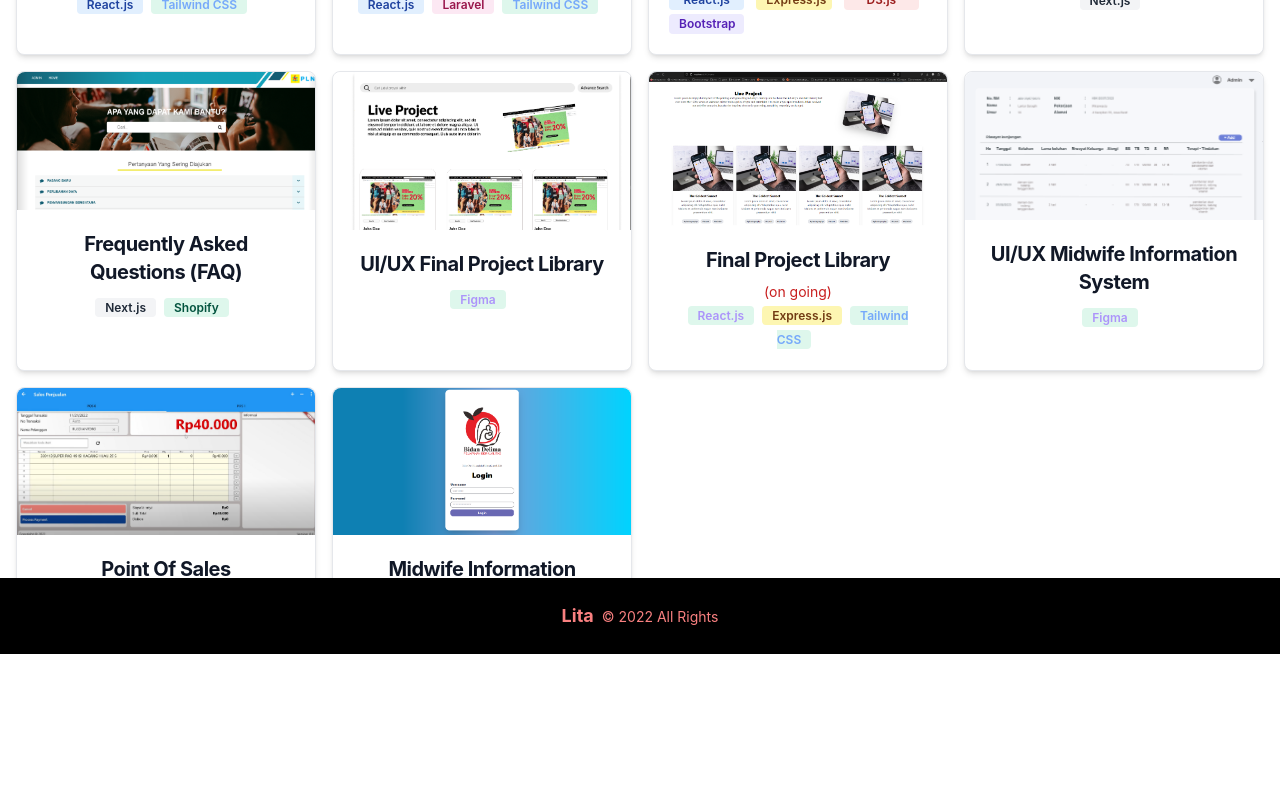
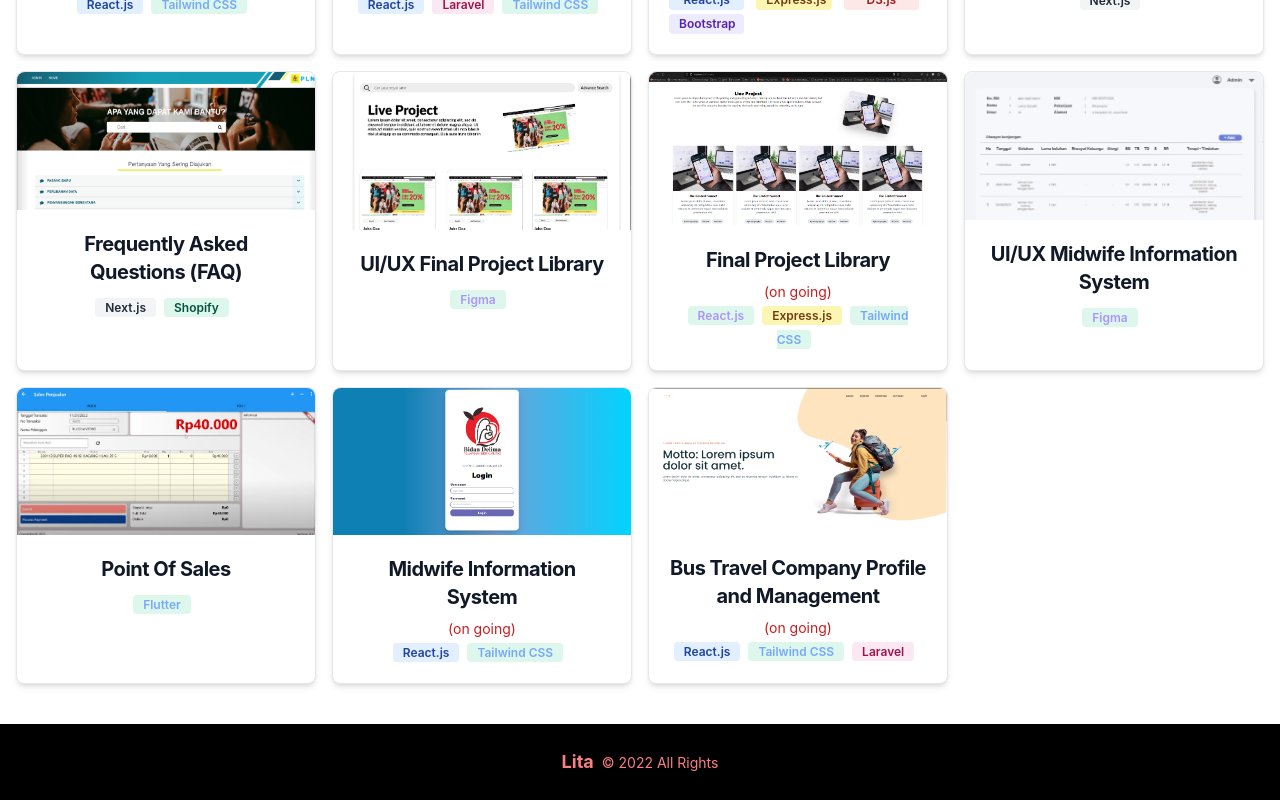
Before and after one commit to Talitazmiza/miportafolio, a React (Create React App) app: page /proyectos in a window 1280 px wide. Shown: the part 290-1090 px from the top of the page. Before the commit the page ends 944 px from the top, so only its background shows below. Built offline with nearby package versions, Linux system fonts and the light colour scheme.

Commit message:
add new project

```diff
--- a/src/Views/Components/Navbar.js
+++ b/src/Views/Components/Navbar.js
@@ -8,7 +8,7 @@ export default function Navbar() {
         <nav className="bg-white border-gray-200 px-2 sm:px-4 py-2.5 rounded dark:bg-gray-800">
             <div className="container flex flex-wrap justify-between items-center mx-auto">
                 <button className="btn btn-ghost text-red-400">
-                    <a href="/">EL Portafolio.</a>
+                    <a href="/">LITA's Portafolio.</a>
                 </button>
                 <button data-collapse-toggle="mobile-menu" type="button"
                         className="inline-flex items-center p-2 ml-3 text-sm text-gray-500 rounded-lg md:hidden hover:bg-gray-100 focus:outline-none focus:ring-2 focus:ring-gray-200 dark:text-gray-400 dark:hover:bg-gray-700 dark:focus:ring-gray-600"
--- a/src/Views/Sections/Project.js
+++ b/src/Views/Sections/Project.js
@@ -10,10 +10,11 @@ import etapenscode from '../../images/etapenscode.png';
 import midwife from '../../images/midwife.png';
 import pos from '../../images/pos.png';
 import simbidan from '../../images/simbidan.png';
+import bustour from '../../images/bustour.png'
 
 export default function Project() {
     return (
-        <div className="w-full h-screen lg:bg-white md:bg-red-600 overflow-hidden">
+        <div className="w-full bg-white">
             <div className="container md:mx-auto bg-white px-4 text-black">
                 <div className="grid lg:grid-cols-4 md:grid-cols-2 sm:grid-cols-1 gap-4">
                     <div className="max-w-sm bg-white rounded-lg border border-gray-200 shadow-md dark:bg-gray-800 dark:border-gray-700 md:shrink-0">
@@ -106,7 +107,7 @@ export default function Project() {
                             <span className="bg-green-100 text-blue-400 text-xs font-semibold mr-2 px-2.5 py-0.5 rounded dark:bg-purple-200 dark:text-green-900">Tailwind CSS</span>
                         </div>
                     </div>
-                    <div className="max-w-sm bg-white rounded-lg border border-gray-200 shadow-md dark:bg-gray-800 dark:border-gray-700">
+                    <div className="max-w-sm bg-white rounded-lg border border-gray-200 shadow-md dark:bg-gray-800 dark:border-gray-700 ">
                         <a href="https://www.figma.com/proto/WyhNRDVeCqlHUjxUuL1Ahr/E-Bidan?page-id=0%3A1&type=design&node-id=708-47&viewport=35648%2C5206%2C1.52&t=25Xon7CUDeYuLXix-1&scaling=min-zoom&starting-point-node-id=708%3A47&mode=design">
                             <img className="rounded-t-lg" src={midwife} alt=""/>
                         </a>
@@ -117,7 +118,7 @@ export default function Project() {
                             <span className="bg-green-100 text-purple-400 text-xs font-semibold mr-2 px-2.5 py-0.5 rounded dark:bg-purple-200 dark:text-green-900">Figma</span>
                         </div>
                     </div>
-                    <div className="max-w-sm bg-white rounded-lg border border-gray-200 shadow-md dark:bg-gray-800 dark:border-gray-700">
+                    <div className="max-w-sm bg-white rounded-lg border border-gray-200 shadow-md dark:bg-gray-800 dark:border-gray-700 mb-10">
                         <a href="#">
                             <img className="rounded-t-lg" src={pos} alt=""/>
                         </a>
@@ -128,7 +129,7 @@ export default function Project() {
                             <span className="bg-green-100 text-blue-400 text-xs font-semibold mr-2 px-2.5 py-0.5 rounded dark:bg-purple-200 dark:text-green-900">Flutter</span>
                         </div>
                     </div>
-                    <div className="max-w-sm bg-white rounded-lg border border-gray-200 shadow-md dark:bg-gray-800 dark:border-gray-700">
+                    <div className="max-w-sm bg-white rounded-lg border border-gray-200 shadow-md dark:bg-gray-800 dark:border-gray-700 mb-10">
                         <a href="https://sim-bidan.vercel.app/">
                             <img className="rounded-t-lg" src={simbidan} alt=""/>
                         </a>
@@ -141,6 +142,20 @@ export default function Project() {
                             <span className="bg-green-100 text-blue-400 text-xs font-semibold mr-2 px-2.5 py-0.5 rounded dark:bg-purple-200 dark:text-green-900">Tailwind CSS</span>
                         </div>
                     </div>
+                    <div className="max-w-sm bg-white rounded-lg border border-gray-200 shadow-md dark:bg-gray-800 dark:border-gray-700 mb-10">
+                        <a href="https://bus-tourism2.vercel.app/">
+                            <img className="rounded-t-lg" src={bustour} alt=""/>
+                        </a>
+                        <div className="p-5">
+                            <a href="https://bus-tourism2.vercel.app/">
+                                <h5 className="mb-2 text-xl font-bold tracking-tight text-gray-900 dark:text-white">Bus Travel Company Profile and Management</h5>
+                                <h5 className="text-sm text-red-700">(on going)</h5>
+                            </a>
+                            <span className="bg-blue-100 text-blue-800 text-xs font-semibold mr-2 px-2.5 py-0.5 rounded dark:bg-blue-200 dark:text-blue-800">React.js</span>
+                            <span className="bg-green-100 text-blue-400 text-xs font-semibold mr-2 px-2.5 py-0.5 rounded dark:bg-purple-200 dark:text-green-900">Tailwind CSS</span>
+                            <span className="bg-pink-100 text-pink-800 text-xs font-semibold mr-2 px-2.5 py-0.5 rounded dark:bg-pink-200 dark:text-pink-900">Laravel</span>
+                        </div>
+                    </div>
                 </div>
             </div>
         </div>
```
Also changed, not shown: src/images/bustour.png (added).
